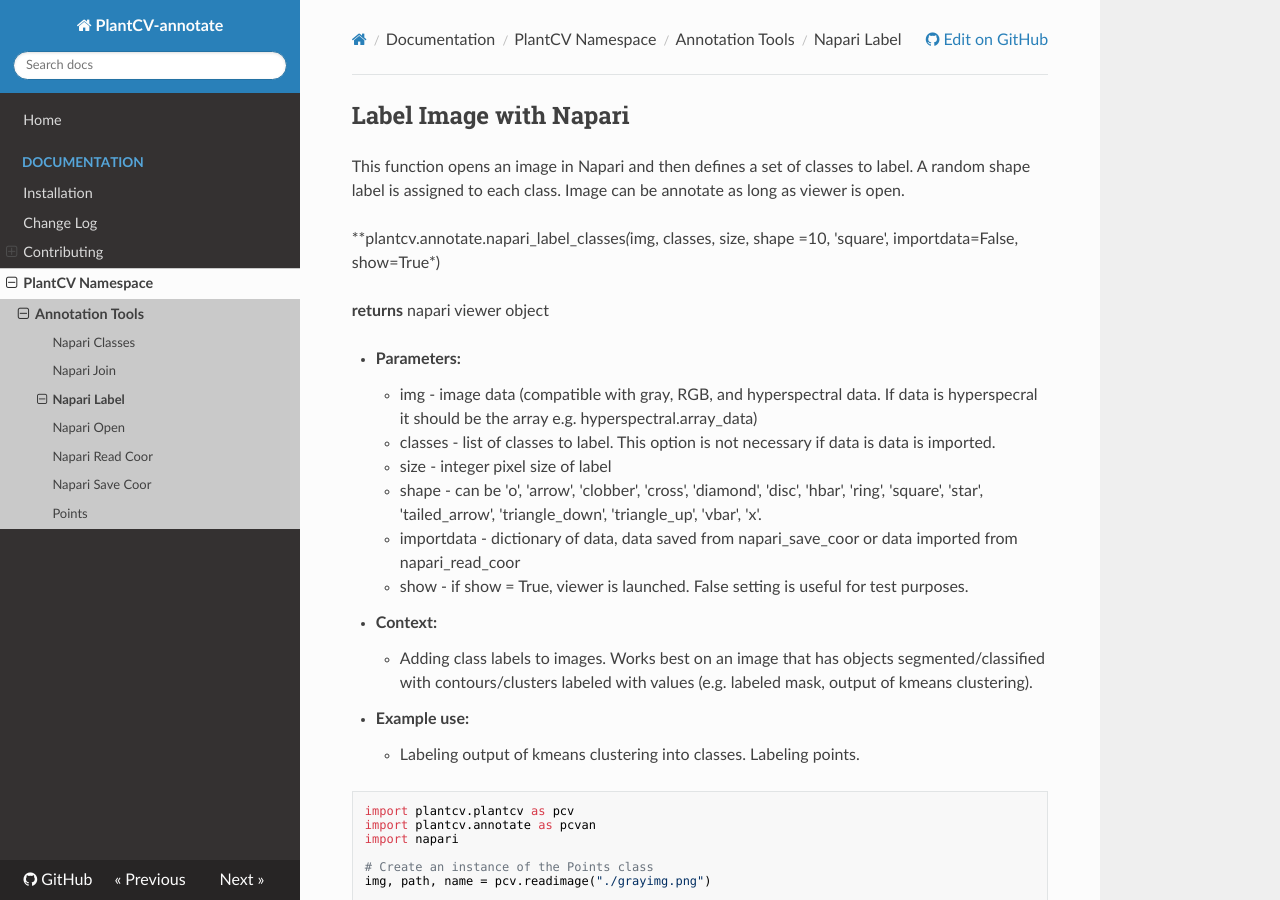
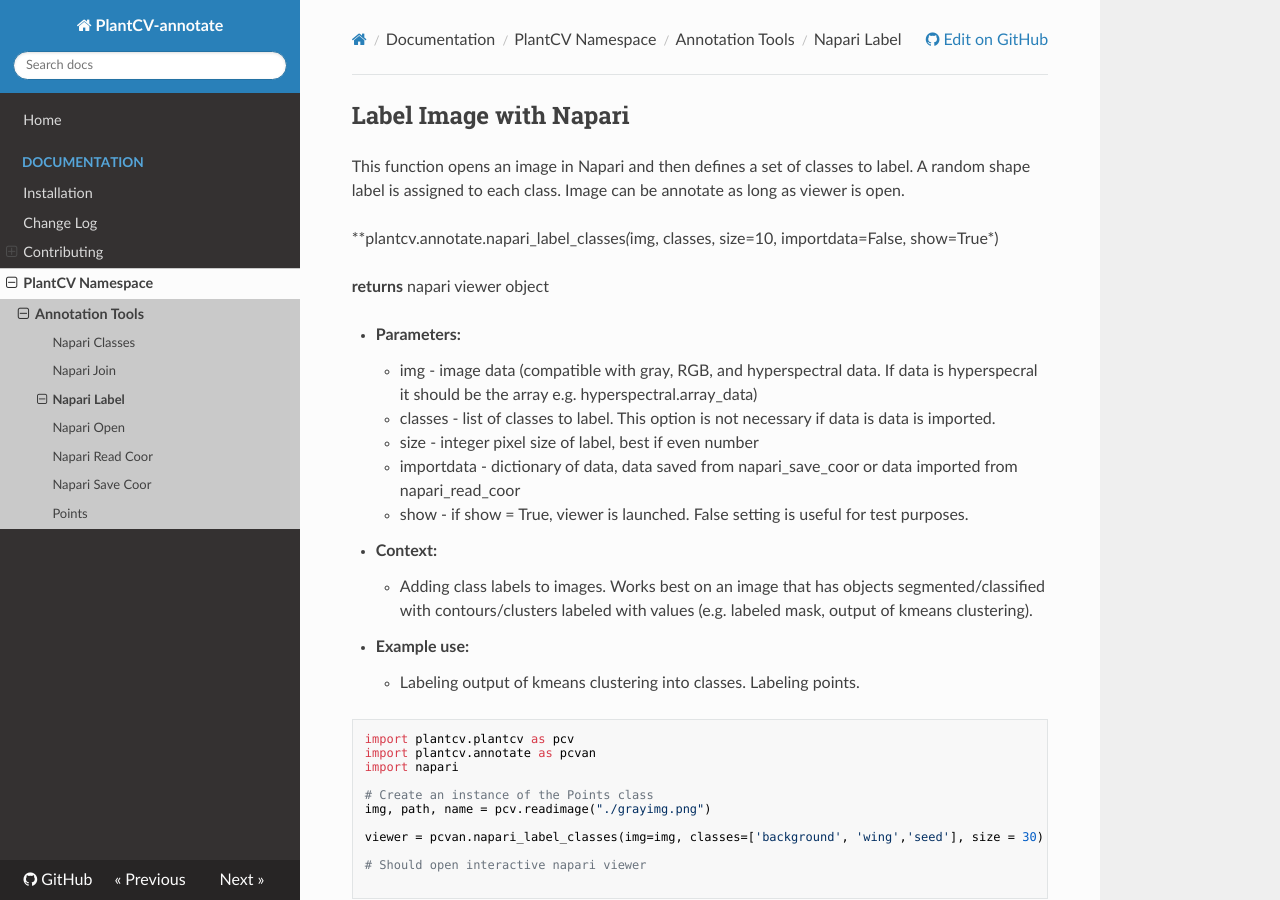
Before and after one commit to danforthcenter/plantcv-annotate, an MkDocs documentation site: the page built from docs/napari_label_classes.md, in a window 1280 px wide and 900 px high. Built offline with MkDocs 1.6.1, drawn with Linux system fonts in a browser that asks for light colours; nearby versions of some CDN libraries.

Commit message:
only allow squares
realized that cv.circle drew pretty rough circles, so I changed it so that only squares are allowed as a shape option (thus removing the option) from all the functions

```diff
--- a/docs/napari_label_classes.md
+++ b/docs/napari_label_classes.md
@@ -3,16 +3,14 @@
 This function opens an image in Napari and then defines a set of classes to label. A random shape label is assigned to each class.
 Image can be annotate as long as viewer is open.
 
-**plantcv.annotate.napari_label_classes*(*img, classes, size, shape =10, 'square', importdata=False, show=True*)
+**plantcv.annotate.napari_label_classes*(*img, classes, size=10, importdata=False, show=True*)
 
 **returns** napari viewer object
 
 - **Parameters:**
     - img - image data (compatible with gray, RGB, and hyperspectral data. If data is hyperspecral it should be the array e.g. hyperspectral.array_data)
     - classes - list of classes to label. This option is not necessary if data is data is imported.
-    - size - integer pixel size of label
-    - shape - can be 'o', 'arrow', 'clobber', 'cross', 'diamond', 'disc', 'hbar', 'ring', 'square', 'star', 'tailed_arrow',
-    'triangle_down', 'triangle_up', 'vbar', 'x'.
+    - size - integer pixel size of label, best if even number
     - importdata - dictionary of data, data saved from napari_save_coor or data imported from napari_read_coor
     - show - if show = True, viewer is launched. False setting is useful for test purposes.
 
```
Also changed, not shown: docs/napari_points_mask.md (added, +41 -0 lines), 6 other files.
